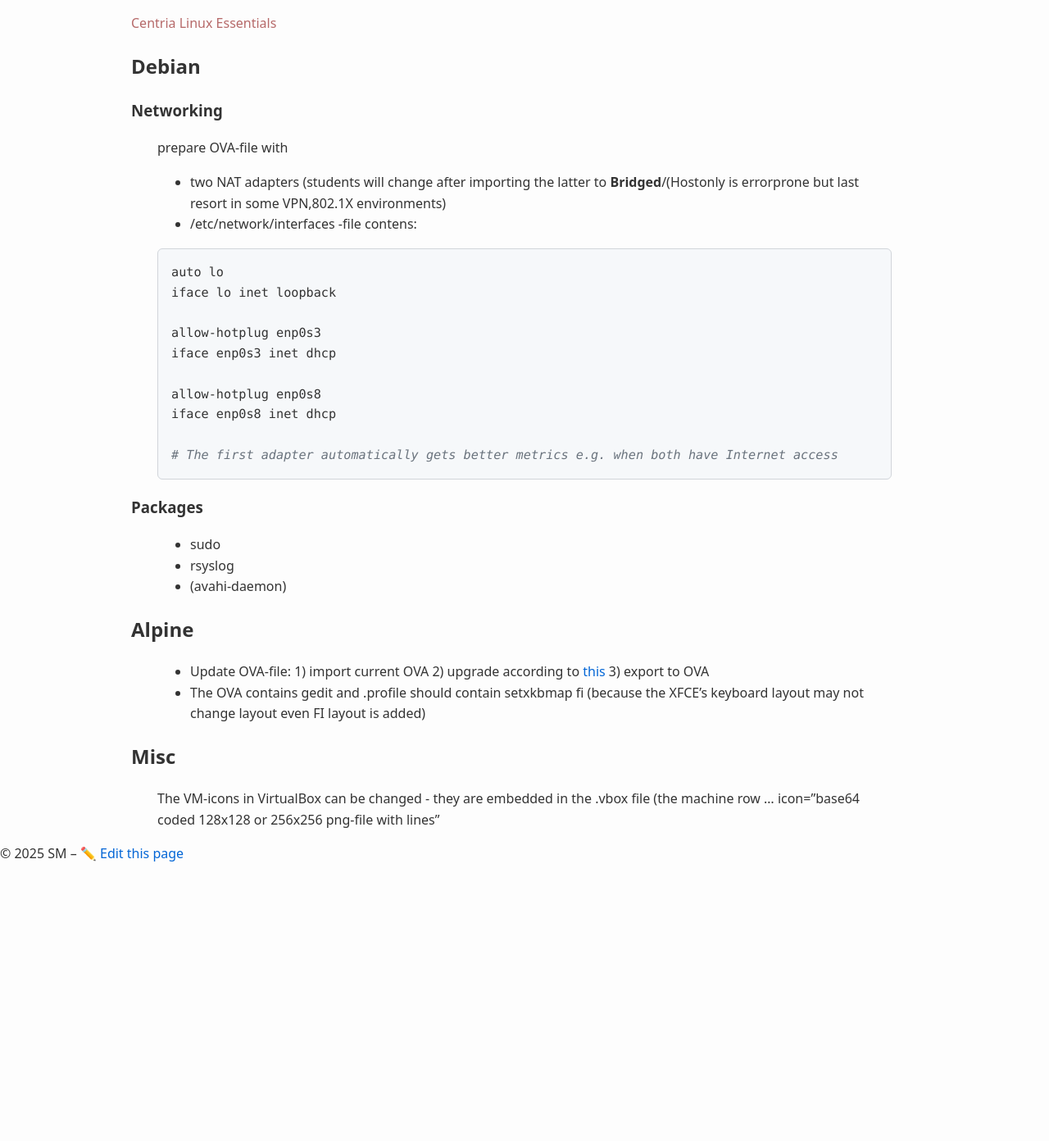
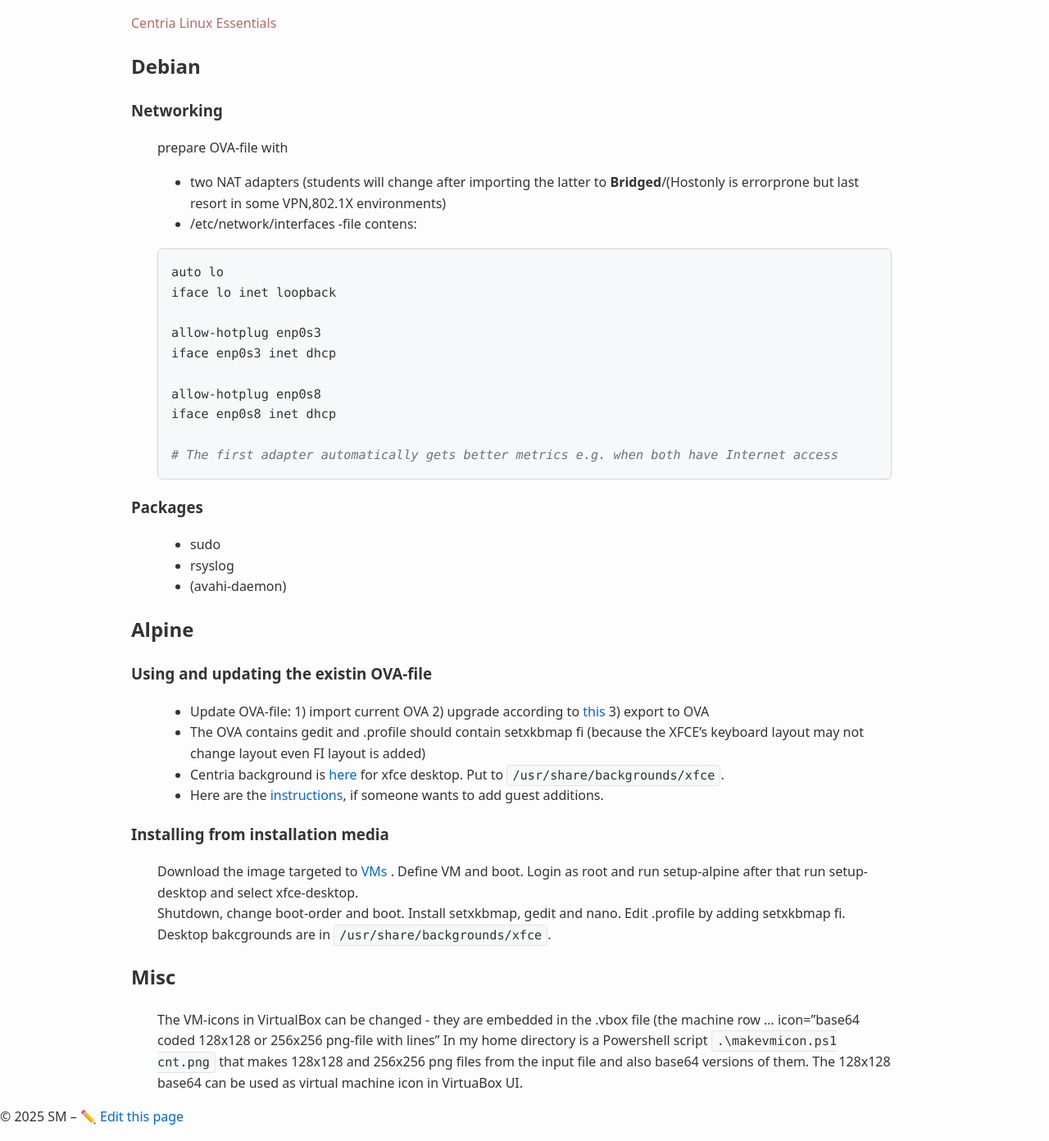
Before and after one commit to averkoc/lxprivate, a Jekyll site: the page built from docs/virtualmachines.md, in a window 1280 px wide. Shown: the whole page at 82% size. Built offline with Jekyll 4.4.1, drawn with Linux system fonts in a browser that asks for light colours; before the commit the page ends 1071 px from its top, so only the background shows below that.

Commit message:
Sync docs

```diff
--- a/docs/virtualmachines.md
+++ b/docs/virtualmachines.md
@@ -29,8 +29,16 @@ iface enp0s8 inet dhcp
 * (avahi-daemon)
 
 ## Alpine
+### Using and updating the existin OVA-file
 * Update OVA-file: 1) import current OVA 2) upgrade according to [this](https://wiki.alpinelinux.org/wiki/Upgrading_Alpine_Linux_to_a_new_release_branch) 3) export to OVA
 * The OVA contains gedit and .profile should contain setxkbmap fi  (because the XFCE's keyboard layout may not change layout even FI layout is added)
+* Centria background is [here](../images/centria_alpine.png) for xfce desktop. Put to `/usr/share/backgrounds/xfce`.
+* Here are the [instructions](https://wiki.alpinelinux.org/wiki/VirtualBox_guest_additions), if someone wants to add guest additions.
+
+### Installing from installation media
+Download the image targeted to [VMs ](https://www.alpinelinux.org/downloads/). Define VM and boot. Login as root and run setup-alpine after that run setup-desktop and select xfce-desktop.
+Shutdown, change boot-order and boot. Install setxkbmap, gedit and nano. Edit .profile by adding setxkbmap fi. Desktop bakcgrounds are in `/usr/share/backgrounds/xfce`.
 
 ## Misc
 The VM-icons in VirtualBox can be changed - they are embedded in the .vbox file (the machine row ... icon="base64 coded 128x128 or 256x256 png-file with lines"
+In my home directory is a Powershell script `.\makevmicon.ps1 cnt.png` that makes 128x128 and 256x256 png files from the input file and also base64 versions of them. The 128x128 base64 can be used as virtual machine icon in VirtuaBox UI.
```
Also changed, not shown: 1 other file.
